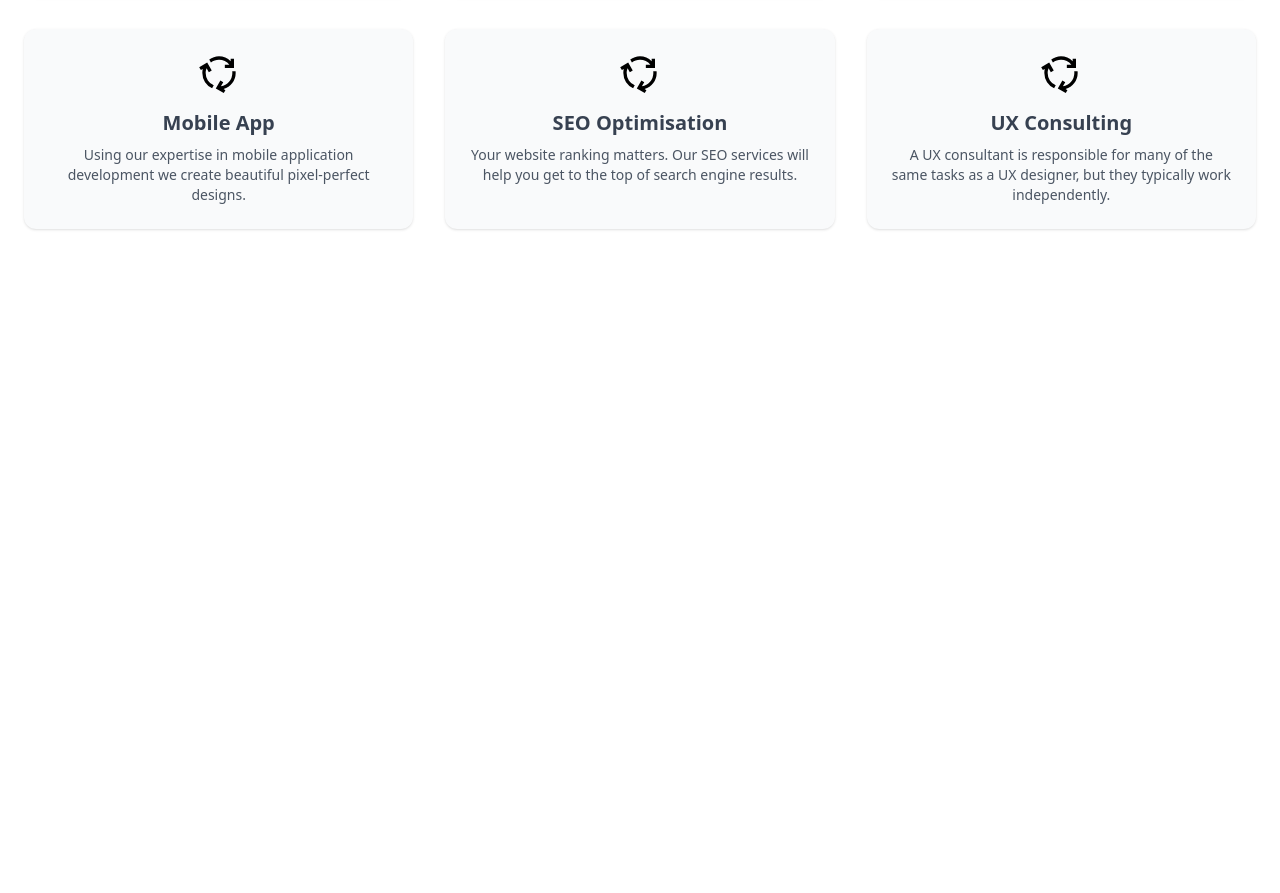
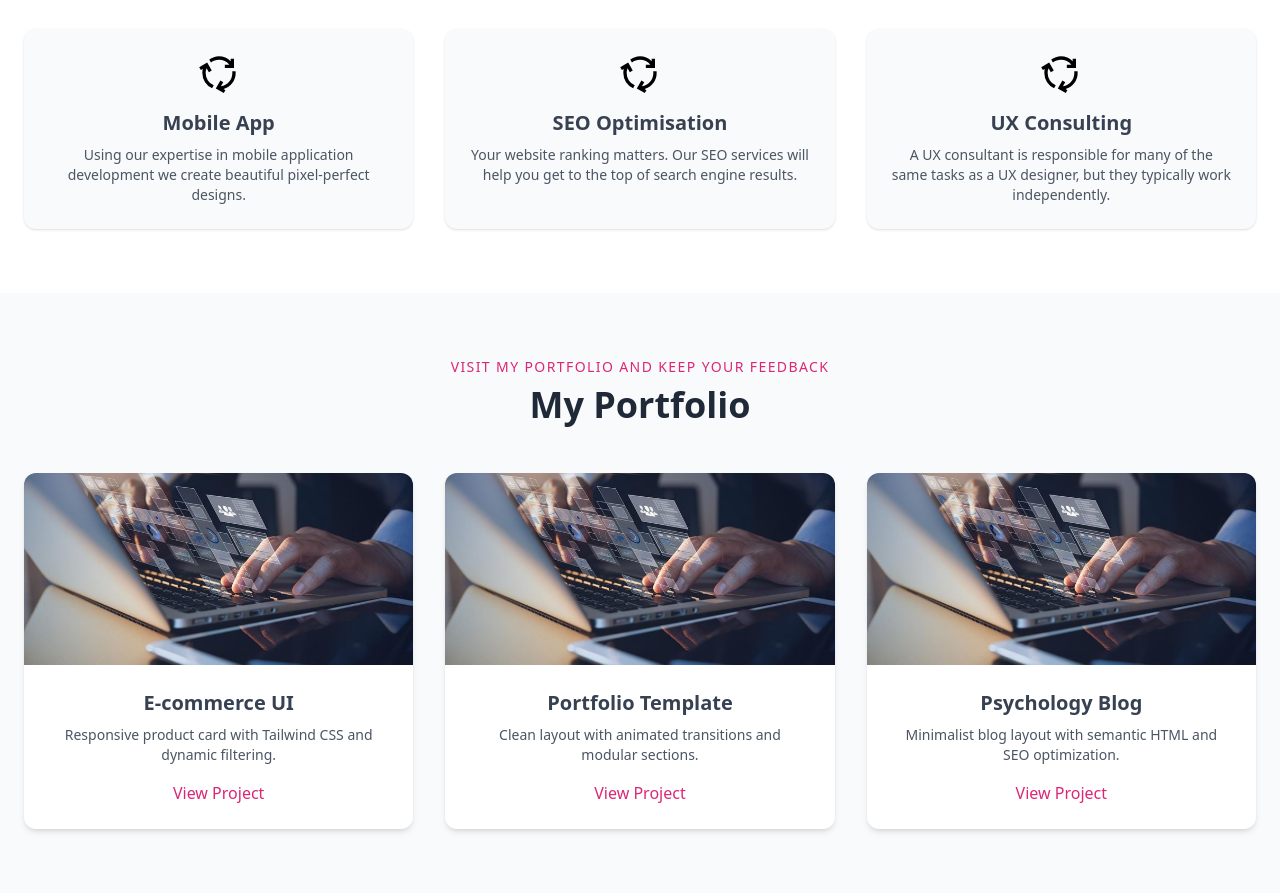
Before and after one commit to RobertKule/RK, a website: page index.html in a window 1280 px wide. Shown: the part 1163-2056 px from the top of the page. Before the commit the page ends 1456 px from the top, so only its background shows below. Drawn offline with Linux system fonts and the light colour scheme.

Commit message:
feat: add portfolio section with project cards and styling

```diff
--- a/index.html
+++ b/index.html
@@ -161,6 +161,48 @@
     </div>
   </div>
 </section>
+<!-- Portfolio Section -->
+<section id="portfolio" class="bg-gray-50 py-16">
+  <div class="max-w-7xl mx-auto px-6 text-center">
+    <h2 class="text-sm uppercase tracking-widest text-pink-600 mb-2">Visit my portfolio and keep your feedback</h2>
+    <h3 class="text-3xl md:text-4xl font-bold text-gray-800 mb-12">My Portfolio</h3>
+
+    <!-- Grille de projets -->
+    <div class="grid grid-cols-1 sm:grid-cols-2 lg:grid-cols-3 gap-8">
+
+      <!-- Carte projet 1 -->
+      <div class="bg-white rounded-xl shadow-md hover:shadow-lg transition overflow-hidden">
+        <img src="assets/images/img.jpeg" alt="Project 1" class="w-full h-48 object-cover" />
+        <div class="p-6">
+          <h4 class="text-xl font-semibold text-gray-700 mb-2">E-commerce UI</h4>
+          <p class="text-gray-600 text-sm mb-4">Responsive product card with Tailwind CSS and dynamic filtering.</p>
+          <a href="#" class="text-pink-600 font-medium hover:underline">View Project</a>
+        </div>
+      </div>
+
+      <!-- Carte projet 2 -->
+      <div class="bg-white rounded-xl shadow-md hover:shadow-lg transition overflow-hidden">
+        <img src="assets/images/img.jpeg" alt="Project 2" class="w-full h-48 object-cover" />
+        <div class="p-6">
+          <h4 class="text-xl font-semibold text-gray-700 mb-2">Portfolio Template</h4>
+          <p class="text-gray-600 text-sm mb-4">Clean layout with animated transitions and modular sections.</p>
+          <a href="#" class="text-pink-600 font-medium hover:underline">View Project</a>
+        </div>
+      </div>
+
+      <!-- Carte projet 3 -->
+      <div class="bg-white rounded-xl shadow-md hover:shadow-lg transition overflow-hidden">
+        <img src="assets/images/img.jpeg" alt="Project 3" class="w-full h-48 object-cover" />
+        <div class="p-6">
+          <h4 class="text-xl font-semibold text-gray-700 mb-2">Psychology Blog</h4>
+          <p class="text-gray-600 text-sm mb-4">Minimalist blog layout with semantic HTML and SEO optimization.</p>
+          <a href="#" class="text-pink-600 font-medium hover:underline">View Project</a>
+        </div>
+      </div>
+
+    </div>
+  </div>
+</section>
 
 
 
```
Also changed, not shown: dist/style.css.
